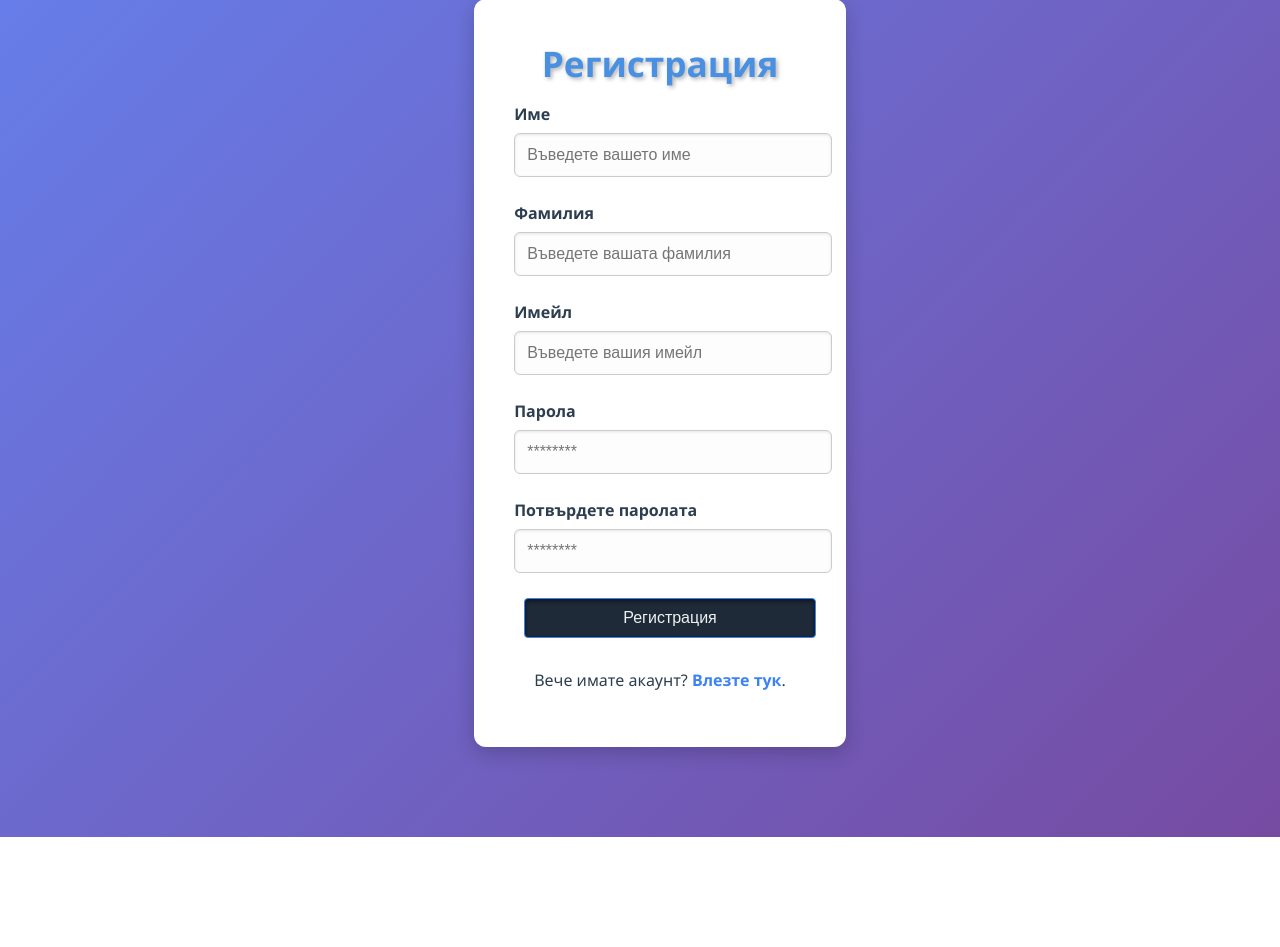
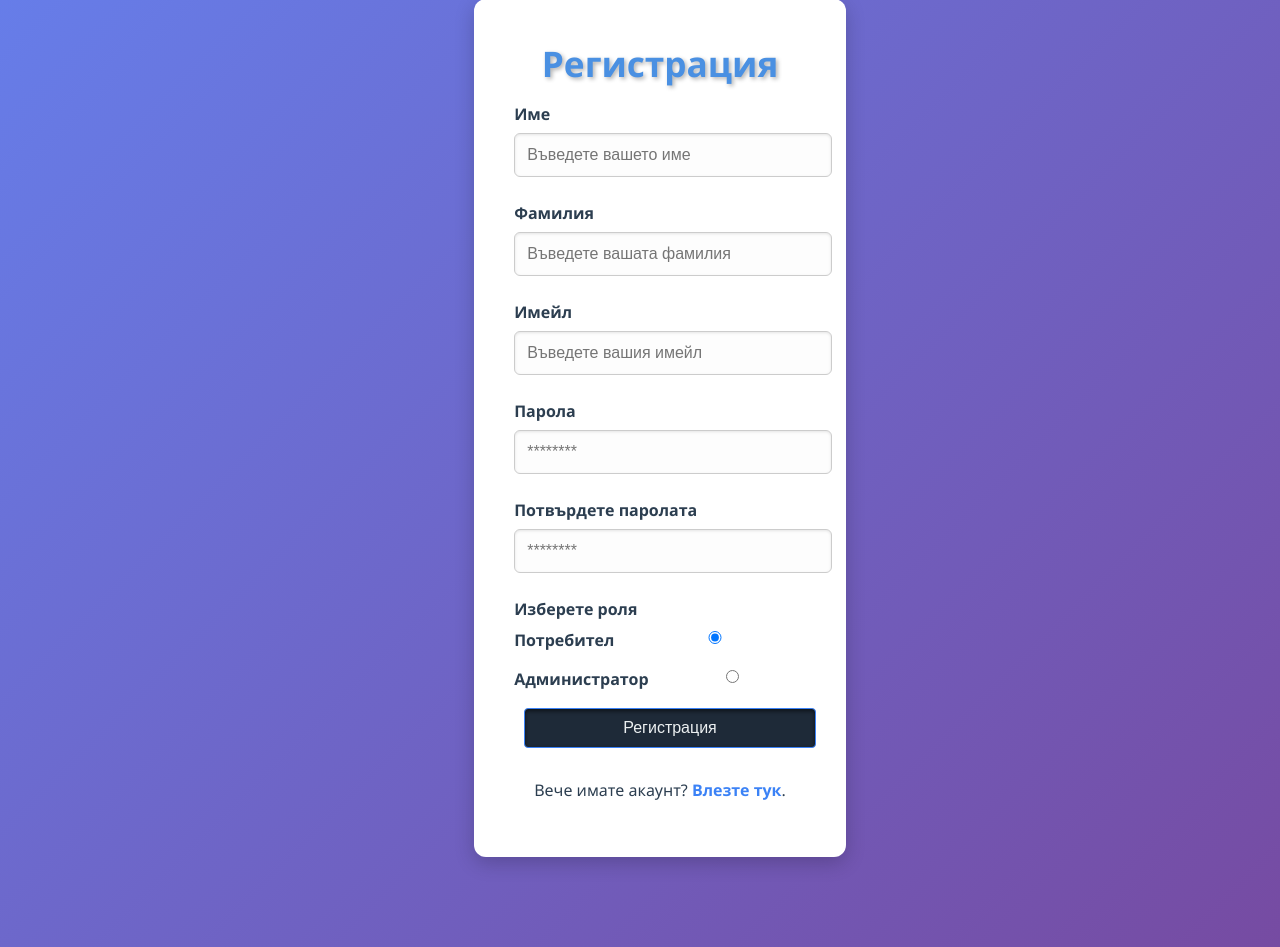
Before and after one commit to codingburgas/2425-11-b-pp-student-practices-assignment-INNedkova21, a Flask app: page /register in a window 1280 px wide. Shown: the part 41-988 px from the top of the page. Before the commit the page ends 878 px from the top, so only its background shows below. Run offline with Flask 3, Linux system fonts and the light colour scheme; parts of the project's set-up code (start-up, migrations or seed data) failed here and were passed over.

Commit message:
Add roles

```diff
--- a/HandwrittenDigitRecognizer/ai/routes.py
+++ b/HandwrittenDigitRecognizer/ai/routes.py
@@ -33,6 +33,7 @@ def predict_digit(image_array_flat):
     return int(np.argmax(softmax)), float(np.max(softmax))
 
 @ai.route('/upload', methods=['GET', 'POST'])
+@login_required
 def upload():
     prediction = None
     confidence = None
@@ -104,6 +105,7 @@ def upload():
     return render_template('upload.html', prediction=prediction, confidence=confidence, error=error)
 
 @ai.route('/draw', methods=['GET', 'POST'])
+@login_required
 def draw():
     if request.method == 'POST':
         digit = request.form.get('digit')
--- a/HandwrittenDigitRecognizer/app.py
+++ b/HandwrittenDigitRecognizer/app.py
@@ -1,10 +1,10 @@
 from flask import Flask
 from HandwrittenDigitRecognizer.ai import ai
 from config import Config
-from extensions import db, login_manager
-from main.routes import main
-from auth import auth
-from models.user import User
+from HandwrittenDigitRecognizer.extensions import db, login_manager
+from HandwrittenDigitRecognizer.main.routes import main
+from HandwrittenDigitRecognizer.auth import auth
+from HandwrittenDigitRecognizer.models.user import User
 
 def create_app():
     app = Flask(__name__)
@@ -17,6 +17,9 @@ def create_app():
     app.register_blueprint(auth)
     app.register_blueprint(ai)
 
+    with app.app_context():
+        db.create_all()
+
     return app
 
 @login_manager.user_loader
--- a/HandwrittenDigitRecognizer/auth/forms/register_form.py
+++ b/HandwrittenDigitRecognizer/auth/forms/register_form.py
@@ -1,4 +1,5 @@
 from flask_wtf import FlaskForm
+from wtforms.fields.choices import RadioField
 from wtforms.fields.simple import StringField, PasswordField, SubmitField
 from wtforms.validators import DataRequired, Email, EqualTo
 
@@ -9,4 +10,5 @@ class RegisterForm(FlaskForm):
     email = StringField('Email', validators=[DataRequired(), Email()])
     password = PasswordField('Парола', validators=[DataRequired()])
     confirm_password = PasswordField('Потвърдете паролата', validators=[DataRequired(), EqualTo('password')])
+    role = RadioField('Роля', choices=[('User', 'Потребител'), ('Admin', 'Администратор')], default='User', validators=[DataRequired()])
     submit = SubmitField('Регистрация')
--- a/HandwrittenDigitRecognizer/auth/routes.py
+++ b/HandwrittenDigitRecognizer/auth/routes.py
@@ -10,7 +10,7 @@ from .forms.register_form import RegisterForm
 
 @auth.route('/login', methods=['GET', 'POST'])
 def login():
-    if 'first_name' in session and 'last_name' in session and 'role' in session:
+    if 'first_name' in session and 'last_name' in session:
         flash("Вече сте влезли в системата.", "info")
         return redirect(url_for('main.home'))
 
@@ -39,9 +39,10 @@ def login():
         print(form.errors)
     return render_template('login.html', form=form)
 
+
 @auth.route('/register', methods=['GET', 'POST'])
 def register():
-    if 'first_name' in session and 'last_name' in session and 'role' in session:
+    if 'first_name' in session and 'last_name' in session:
         flash("Вече сте влезли в системата.", "info")
         return redirect(url_for('main.home'))
 
@@ -54,6 +55,7 @@ def register():
         email = request.form['email']
         password = request.form['password']
         confirm_password = request.form['confirm_password']
+        role = request.form.get('role', 'User')
 
         if password != confirm_password:
             flash("Паролите не съвпадат. Опитайте отново.", "danger")
@@ -70,6 +72,7 @@ def register():
             LastName=last_name,
             Email=email,
             Password=hashed_password,
+            Role=role
         )
 
         try:
@@ -79,7 +82,7 @@ def register():
             return redirect(url_for('auth.login'))
         except Exception as e:
             db.session.rollback()
-            print(f"Error during registration: {e}")
+            print(f"Грешка при регистрация: {e}")
             flash("Възникна грешка при регистрацията. Опитайте отново.", "danger")
 
     return render_template("register.html", form=form)
--- a/HandwrittenDigitRecognizer/auth/templates/register.html
+++ b/HandwrittenDigitRecognizer/auth/templates/register.html
@@ -36,6 +36,28 @@
                 {{ form.confirm_password(id="confirm_password", placeholder="********") }}
             </div>
 
+<!--            <div class="form-group">-->
+<!--                <label>Изберете роля</label><br>-->
+<!--                {% for subfield in form.role %}-->
+<!--                    <div class="form-check form-check-inline">-->
+<!--                        {{ subfield(class="form-check-input") }}-->
+<!--                        <label class="form-check-label">{{ subfield.label.text }}</label>-->
+<!--                    </div>-->
+<!--                {% endfor %}-->
+<!--            </div>-->
+
+            <div class="form-group">
+              <label>Изберете роля</label>
+              <div>
+                <input type="radio" id="user" name="role" value="User" checked>
+                <label for="user">Потребител</label>
+              </div>
+              <div>
+                <input type="radio" id="admin" name="role" value="Administrator">
+                <label for="admin">Администратор</label>
+              </div>
+            </div>
+
             <div class="form-group">
                 {{ form.submit(class="button full-width-button") }}
             </div>
--- a/HandwrittenDigitRecognizer/models/user.py
+++ b/HandwrittenDigitRecognizer/models/user.py
@@ -12,6 +12,7 @@ class User(UserMixin, db.Model):
     LastName = db.Column(db.String(50), nullable=False)
     Email = db.Column(db.String(120), unique=True, nullable=False)
     Password = db.Column(db.String(120), nullable=False)
+    Role = db.Column(db.String(120), nullable=False, default='User')
 
     def set_password(self, password):
         self.Password = generate_password_hash(password)
--- a/HandwrittenDigitRecognizer/templates/base.html
+++ b/HandwrittenDigitRecognizer/templates/base.html
@@ -53,6 +53,25 @@
 
     nav a:hover {
       color: #dbeafe;
+    }
+
+    .form-group > div {
+      margin-bottom: 8px;
+      display: flex;
+      align-items: center;
+      gap: 8px;
+    }
+
+    .form-group input[type="radio"] {
+    outline: none;
+    border: none;
+    box-shadow: none;
+}
+
+    .form-group label[for="user"],
+    .form-group label[for="admin"] {
+      order: -1;
+      cursor: pointer;
     }
 
     .hamburger {
```
